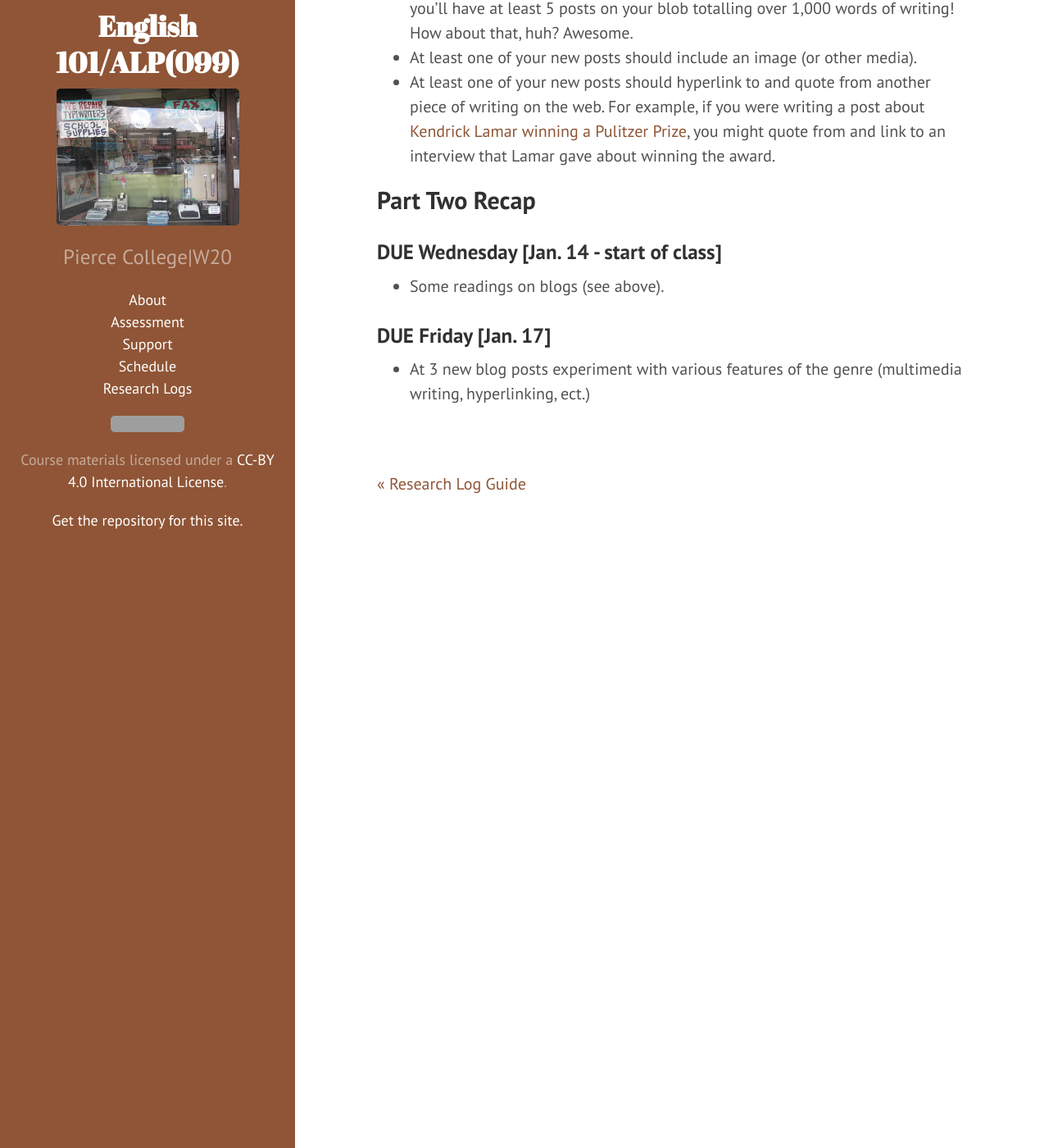
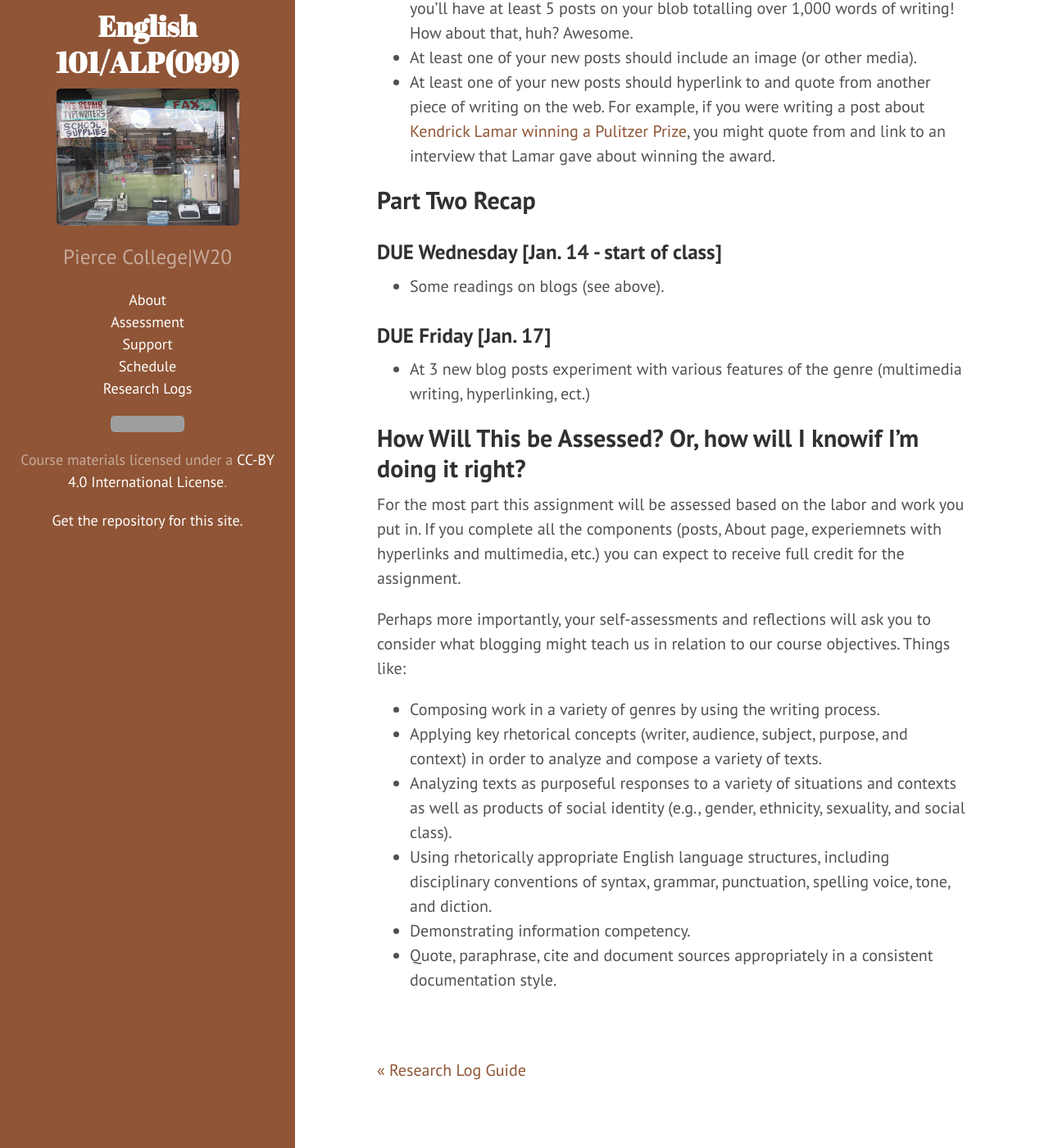
Before and after one commit to jloan/e101v1, a Jekyll site: the page built from _posts/2020-01-08-blog-project.md, in a window 1280 px wide and 1400 px high, scrolled down 3393 px. Shown: the whole window at 82% size. Built offline with Jekyll 4.4.1, drawn with Linux system fonts in a browser that asks for light colours; grey boxes are pictures that could not be loaded.

Commit message:
Update 2020-01-08-blog-project.md

```diff
--- a/_posts/2020-01-08-blog-project.md
+++ b/_posts/2020-01-08-blog-project.md
@@ -83,3 +83,16 @@ In these 3 new posts, experiment with this:
 ### DUE Friday [Jan. 17]
 
 * At 3 new blog posts experiment with various features of the genre (multimedia writing, hyperlinking, ect.)
+
+## How Will This be Assessed? Or, how will I knowif I'm doing it right?
+
+For the most part this assignment will be assessed based on the labor and work you put in. If you complete all the components (posts, About page, experiemnets with hyperlinks and multimedia, etc.) you can expect to receive full credit for the assignment.
+
+Perhaps more importantly, your self-assessments and reflections will ask you to consider what blogging might teach us in relation to our course objectives. Things like:
+
+* Composing work in a variety of genres by using the writing process.
+* Applying key rhetorical concepts (writer, audience, subject, purpose, and context) in order to analyze and compose a variety of texts.
+* Analyzing texts as purposeful responses to a variety of situations and contexts as well as products of social identity (e.g., gender, ethnicity, sexuality, and social class).
+* Using rhetorically appropriate English language structures, including disciplinary conventions of syntax, grammar, punctuation, spelling voice, tone, and diction.
+* Demonstrating information competency.
+* Quote, paraphrase, cite and document sources appropriately in a consistent documentation style.
```
